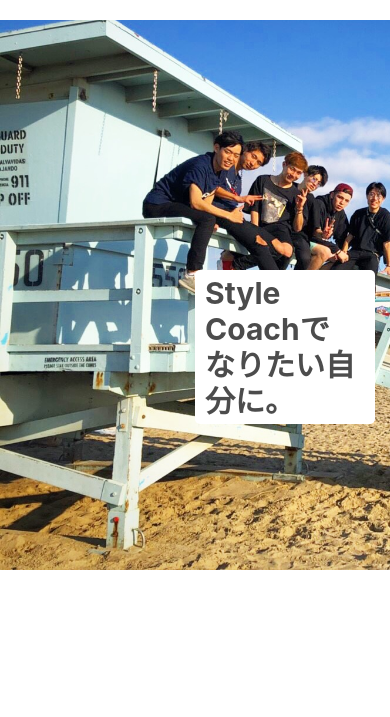
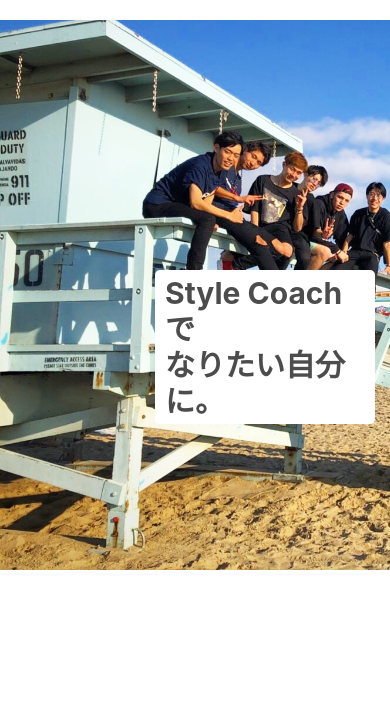
Before and after one commit to hiroyablog/styleclach., a plain HTML site: page index.html in a window 390 px wide. Shown: the part 80-797 px from the top of the page. Drawn offline with nearby package versions, Linux system fonts and the light colour scheme; a script that the page names is missing.

Commit message:
Update responsive.css

```diff
--- a/responsive.css
+++ b/responsive.css
@@ -199,7 +199,7 @@
 @media all and (max-width:768px) {
 
     .main-wrapper {
-        padding: 350px 0 0 180px;
+        padding: 350px 0 0 140px;
         height: 650px;
     }
 
```
